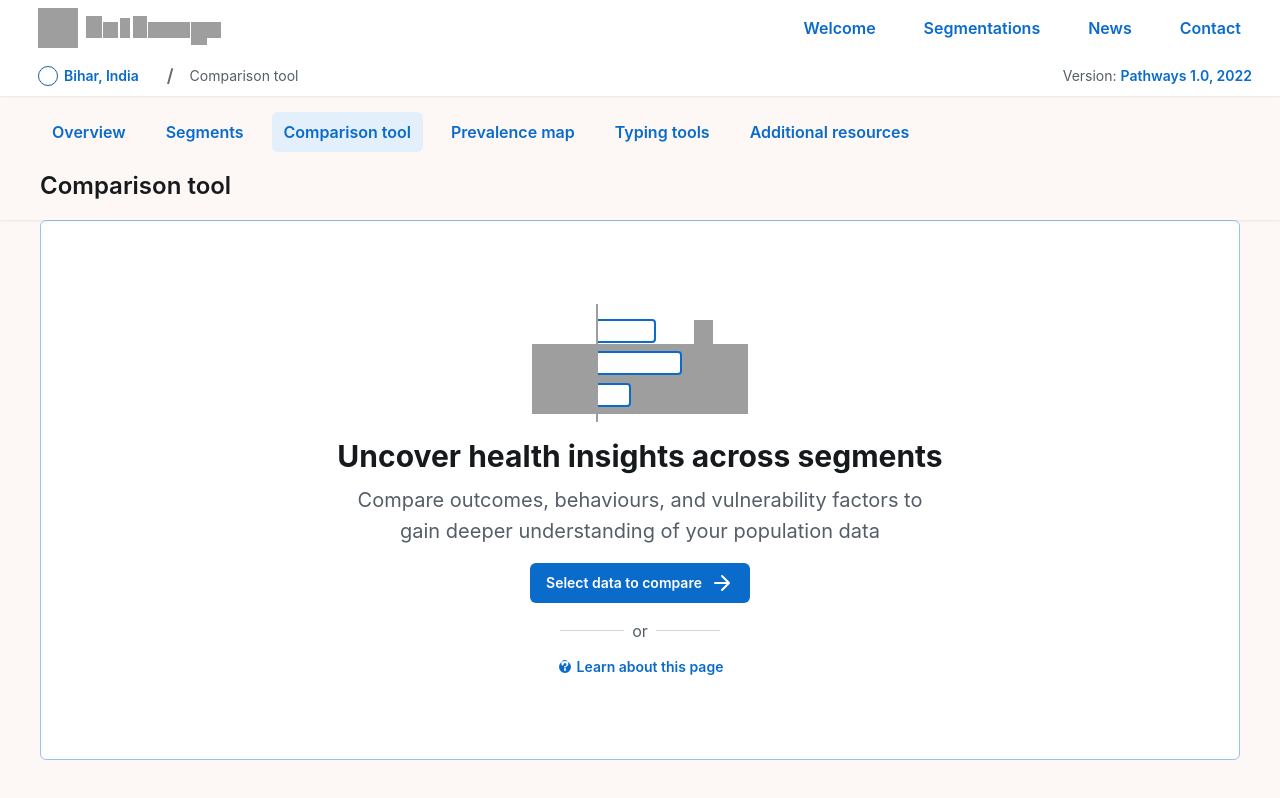
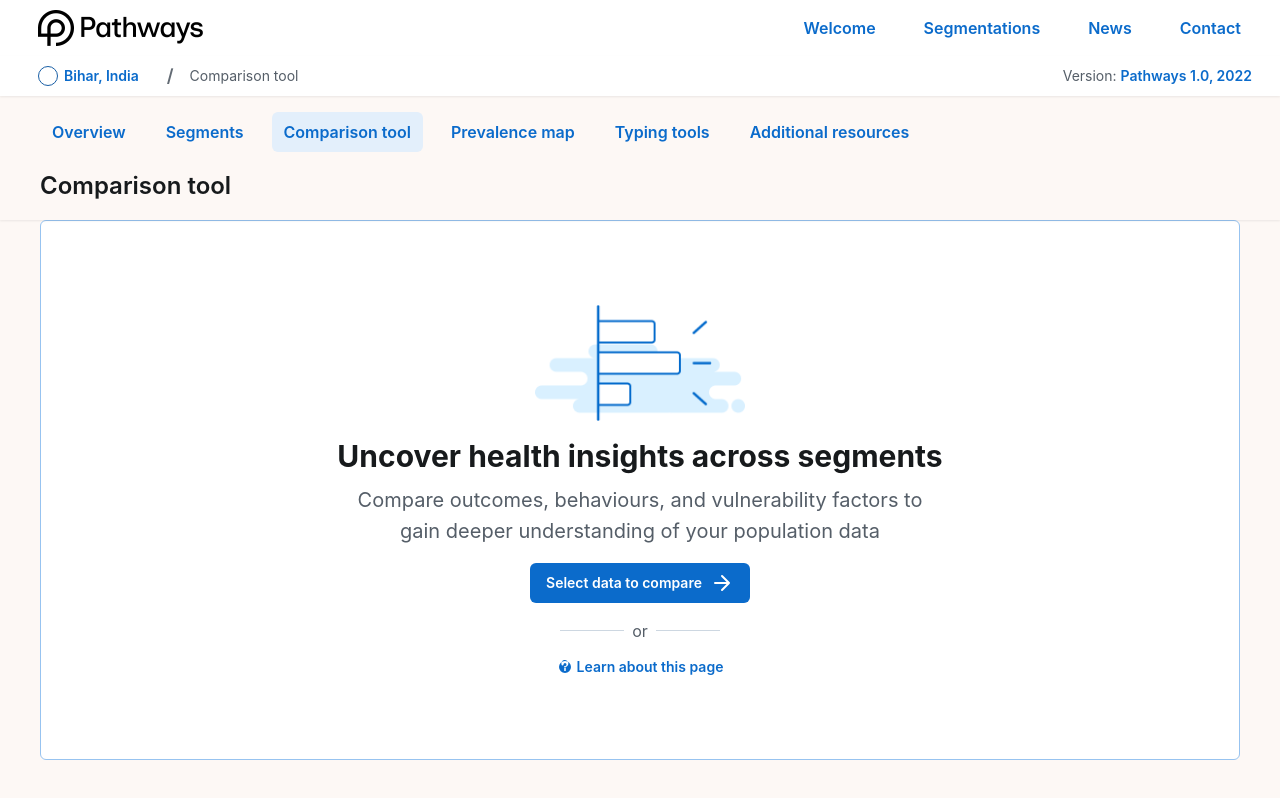
Before and after one commit to cduffy2/pw-comparison-view-add-data, a React (Vite) app: page / in a window 1280 px wide. Built offline with nearby package versions, Linux system fonts and the light colour scheme.

Commit message:
fixed a problem with the logo and illustrations

```diff
--- a/src/EmptyState.jsx
+++ b/src/EmptyState.jsx
@@ -1,8 +1,5 @@
 import Logo from './Logo';
-
-const imgBackground = "http://localhost:3845/assets/dad49abaf748c2f75ced1fce762c9657e2207e8d.svg";
-const imgRectangle = "http://localhost:3845/assets/fb2c471b593c1ec871510dc8ba7797ce750439ff.svg";
-const imgLines = "http://localhost:3845/assets/30ea34eed075295b4fab5ac36e248b3f222e1390.svg";
+import emptyStateImage from './assets/empty-state.png';
 
 export default function EmptyState({ onOpenModal }) {
 
@@ -107,32 +104,7 @@ export default function EmptyState({ onOpenModal }) {
       <div className="basis-0 box-border content-stretch flex flex-col grow items-start min-h-px min-w-px overflow-clip pb-[40px] pt-0 px-[40px] relative shrink-0 w-full z-[1]">
         <div className="basis-0 bg-white border border-[#97c3f0] border-solid box-border content-stretch flex flex-col gap-[16px] grow items-center justify-center min-h-px min-w-px p-[8px] relative rounded-[6px] shrink-0 w-full">
           {/* Illustration */}
-          <div className="h-[116px] relative shrink-0 w-[216px]" data-name="Health outcome or behaviour" data-node-id="10375:30088">
-            <div className="absolute bottom-[6.03%] left-0 right-0 top-[33.62%]" data-name="Background" data-node-id="10375:30089">
-              <img alt="" className="block max-w-none size-full" src={imgBackground} />
-            </div>
-            <div className="absolute flex h-[116px] items-center justify-center left-[64px] top-0 w-[116px]">
-              <div className="flex-none rotate-90">
-                <div className="relative size-[116px]" data-node-id="10375:30092">
-                  <div className="absolute content-stretch flex gap-[8px] items-end left-[14px] top-[30px]" data-node-id="10375:30093">
-                    <div className="bg-white border-2 border-[#0b6bcb] border-solid h-[60px] rounded-tl-[4px] rounded-tr-[4px] shrink-0 w-[24px]" data-node-id="10375:30094" />
-                    <div className="bg-white border-2 border-[#0b6bcb] border-solid h-[86px] rounded-tl-[4px] rounded-tr-[4px] shrink-0 w-[24px]" data-node-id="10375:30095" />
-                    <div className="bg-white border-2 border-[#0b6bcb] border-solid h-[35px] rounded-tl-[4px] rounded-tr-[4px] shrink-0 w-[24px]" data-node-id="10375:30096" />
-                  </div>
-                  <div className="absolute h-0 left-0 top-[115px] w-[116px]" data-name="Rectangle" data-node-id="10375:30097">
-                    <div className="absolute inset-[-1.25px_-1.08%]">
-                      <img alt="" className="block max-w-none size-full" src={imgRectangle} />
-                    </div>
-                  </div>
-                  <div className="absolute bottom-[85.56%] left-[calc(50%+0.05px)] top-0 translate-x-[-50%] w-[84.1px]" data-name="lines" data-node-id="10375:30098">
-                    <div className="absolute inset-[-7.46%_-1.49%]">
-                      <img alt="" className="block max-w-none size-full" src={imgLines} />
-                    </div>
-                  </div>
-                </div>
-              </div>
-            </div>
-          </div>
+          <img src={emptyStateImage} alt="Health data comparison illustration" className="h-[116px] w-auto" />
 
           {/* Text Content */}
           <div className="content-stretch flex flex-col gap-[8px] items-center text-center max-w-[607px]">
--- a/src/Logo.jsx
+++ b/src/Logo.jsx
@@ -1,48 +1,10 @@
-const img = "http://localhost:3845/assets/573838568d0f6704da66fe5cde4ba93d6ae32001.svg";
-const img1 = "http://localhost:3845/assets/e703b19d71ee2ec8b79f24e112c00f6d1596b30d.svg";
-const img2 = "http://localhost:3845/assets/10aa74c20ef0a75145c38c11486aa67ae33b50d7.svg";
-const img3 = "http://localhost:3845/assets/60de2532d966b737579a2ee4997f6956ddb37a0a.svg";
-const img4 = "http://localhost:3845/assets/10f24d180a1f49d9fc572898db9f6a79a3277828.svg";
-const img5 = "http://localhost:3845/assets/38014a16f1c337d6717f8876ee4d6b73973df01f.svg";
-const img6 = "http://localhost:3845/assets/7db3e5c32b14ad4ebcbfb2267be17b09681b407f.svg";
-const img7 = "http://localhost:3845/assets/a58a06d318de7d253b946bbe8d78938417f02744.svg";
-const img8 = "http://localhost:3845/assets/e6bde62a6d25bc4fc5b0c4527f9ca2c6626da3c4.svg";
+import logoImage from './assets/logo.png';
 
 export default function Logo() {
   return (
     <div className="content-stretch flex gap-[8px] items-center relative size-full" data-name="Logo" data-node-id="I10714:36894;939:1635">
       <div className="flex flex-row items-center self-stretch">
-        <div className="aspect-[137.37/30] h-full overflow-clip relative shrink-0" data-name="Pathways_logo_horizontal_black 1" data-node-id="undefined">
-          <div className="absolute bottom-0 left-0 right-[78.16%] top-0" data-name="Vector" data-node-id="undefined">
-            <img alt="" className="block max-w-none size-full" src={img} />
-          </div>
-          <div className="absolute bottom-[6.89%] contents left-[26.27%] right-0 top-[19.11%]" data-name="Group" data-node-id="undefined">
-            <div className="absolute inset-[19.11%_65.2%_25.18%_26.27%]" data-name="Vector" data-node-id="undefined">
-              <img alt="" className="block max-w-none size-full" src={img1} />
-            </div>
-            <div className="absolute inset-[33.84%_56.21%_24.23%_35.36%]" data-name="Vector" data-node-id="undefined">
-              <img alt="" className="block max-w-none size-full" src={img2} />
-            </div>
-            <div className="absolute inset-[24.92%_49.61%_24.23%_44.83%]" data-name="Vector" data-node-id="undefined">
-              <img alt="" className="block max-w-none size-full" src={img3} />
-            </div>
-            <div className="absolute inset-[19.11%_40.56%_25.18%_51.83%]" data-name="Vector" data-node-id="undefined">
-              <img alt="" className="block max-w-none size-full" src={img4} />
-            </div>
-            <div className="absolute inset-[34.79%_25.92%_25.18%_60.14%]" data-name="Vector" data-node-id="undefined">
-              <img alt="" className="block max-w-none size-full" src={img5} />
-            </div>
-            <div className="absolute inset-[33.84%_17.16%_24.23%_74.41%]" data-name="Vector" data-node-id="undefined">
-              <img alt="" className="block max-w-none size-full" src={img6} />
-            </div>
-            <div className="absolute inset-[34.78%_7.62%_6.89%_83.64%]" data-name="Vector" data-node-id="undefined">
-              <img alt="" className="block max-w-none size-full" src={img7} />
-            </div>
-            <div className="absolute bottom-[24.23%] left-[92.44%] right-0 top-[33.82%]" data-name="Vector" data-node-id="undefined">
-              <img alt="" className="block max-w-none size-full" src={img8} />
-            </div>
-          </div>
-        </div>
+        <img src={logoImage} alt="Pathways Logo" className="h-[36px] w-auto" />
       </div>
     </div>
   );
```
Also changed, not shown: src/assets/empty-state.png (added), src/assets/logo.png (added).
